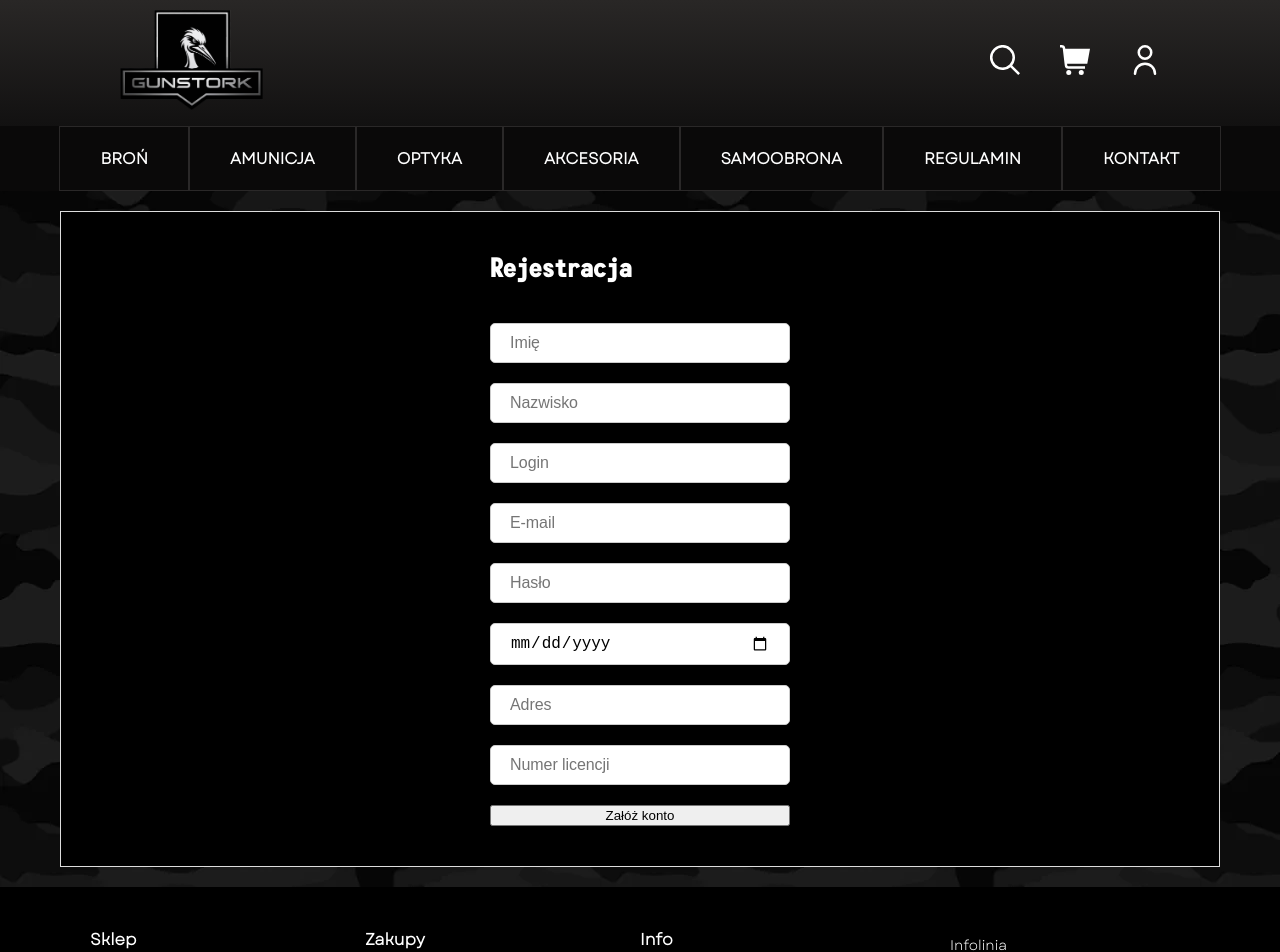
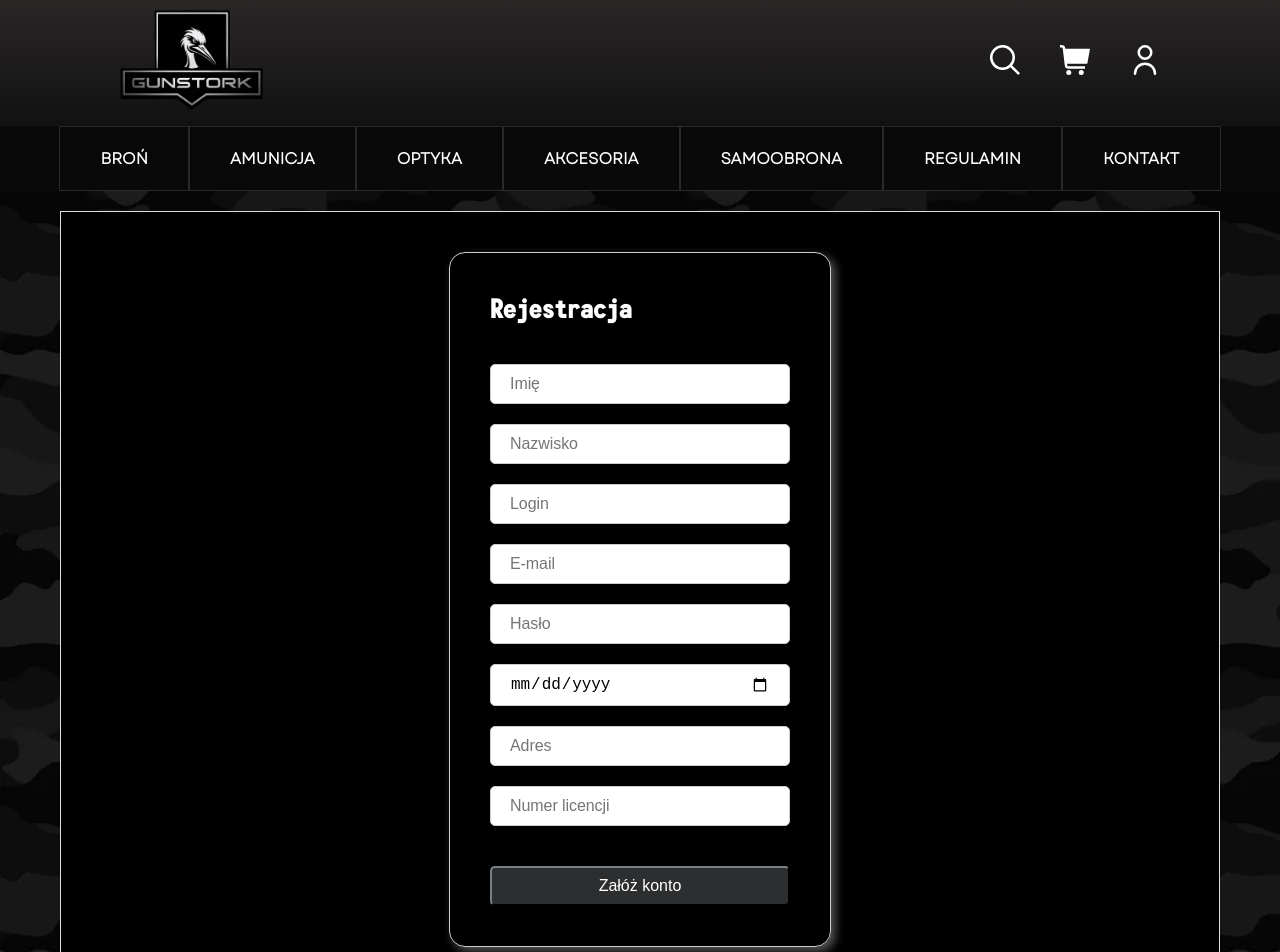
Before and after one commit to BocianRocky/GunStork, a React (Create React App) app in the folder gunstork-frontend/: page /rejestracja in a window 1280 px wide. Shown: the top 952 px of the page. Built offline with nearby package versions, Linux system fonts and the light colour scheme.

Commit message:
change Login.css

```diff
--- a/gunstork-frontend/src/styles/Login.css
+++ b/gunstork-frontend/src/styles/Login.css
@@ -9,7 +9,7 @@
     padding: 50px 30px 30px 30px;
     width: 50%;
 }
-.login-container .login-area{
+.login-area{
     padding: 40px;
     border: 1px solid #ccc;
     border-radius: 16px;
@@ -60,7 +60,7 @@
 .login-form a:hover{
     color:#585958;
 }
-.login-form button, .register-area button{
+.login-form button, .register-area button, .register-form button{
     margin-top: 20px;
     padding: 9px 19px;
     border-radius: 5px;
@@ -72,7 +72,7 @@
     transition: background-color 0.3s ease, border-color 0.3s ease;
     width: 100%;
 }
-.login-form button:hover, .register-area button:hover{
+.login-form button:hover, .register-area button:hover,.register-form button:hover{
     color: #fff;
     background-color: #6c6c6c;
     border-color: #6c6c6c;
```
